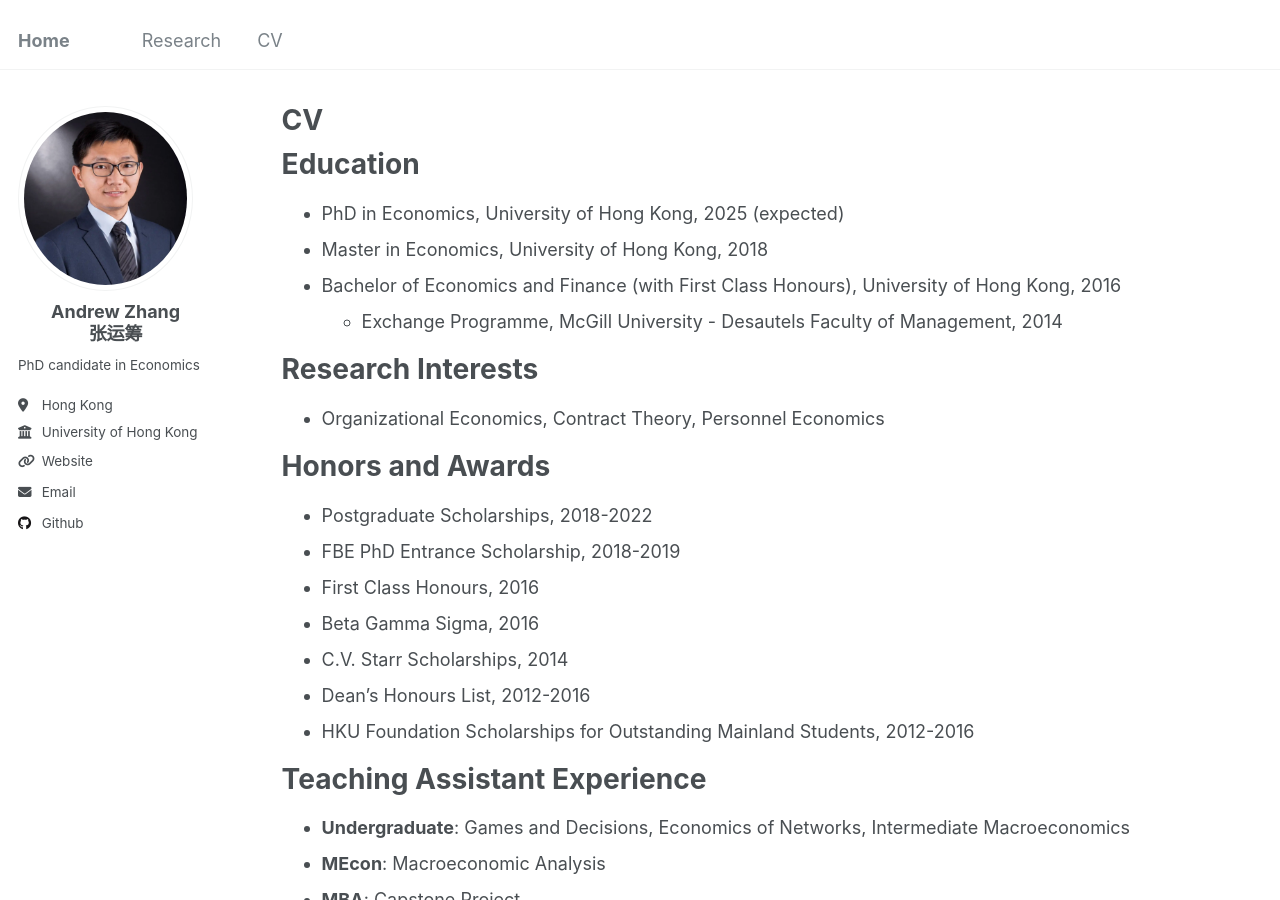
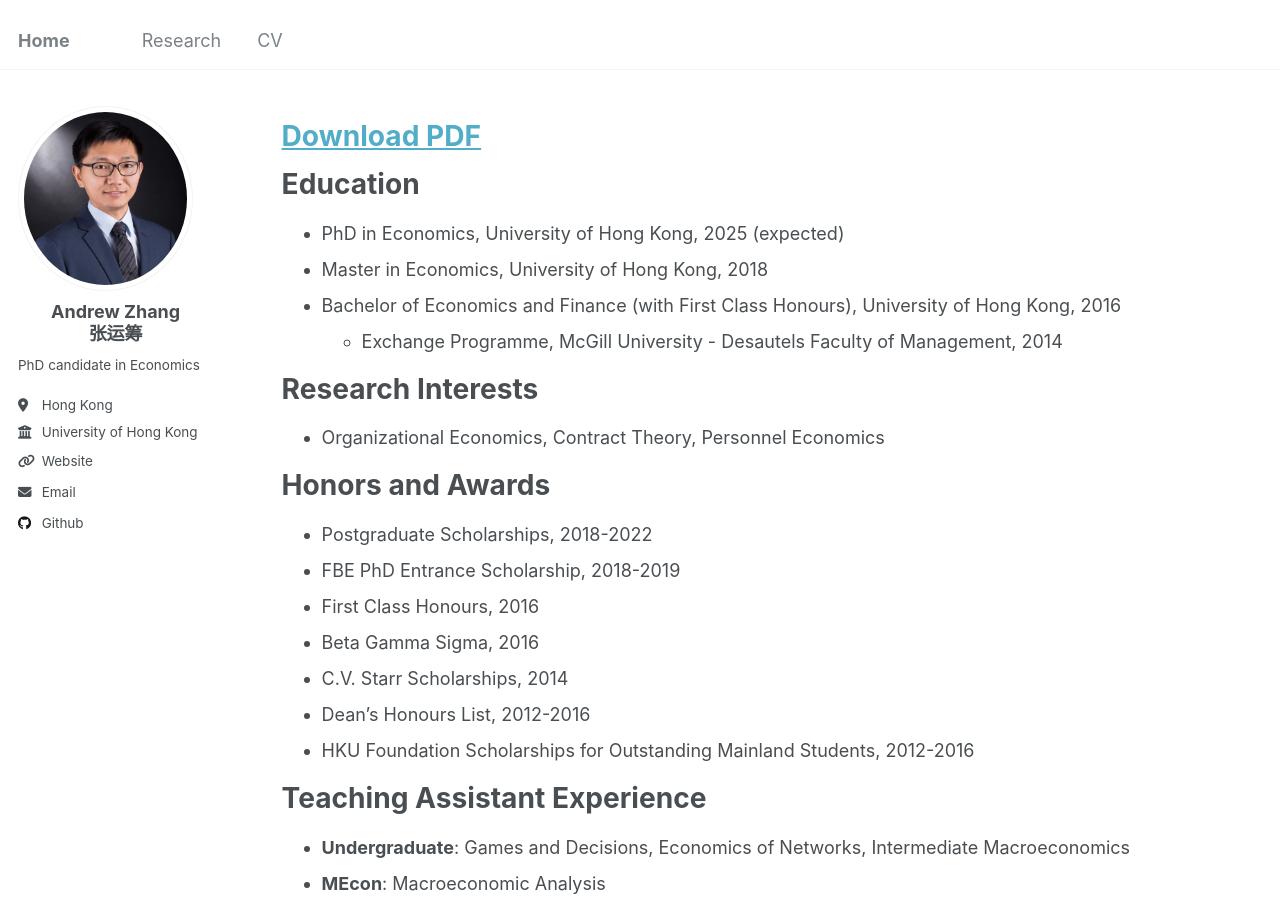
Before and after one commit to Andrew-YC-Zhang/andrew-yc-zhang.github.io, a Jekyll site: the page built from _pages/cv.md, in a window 1280 px wide and 900 px high. Built offline with Jekyll 4.4.1, drawn with Linux system fonts in a browser that asks for light colours.

Commit message:
Update cv.md

```diff
--- a/_pages/cv.md
+++ b/_pages/cv.md
@@ -1,6 +1,5 @@
 ---
 layout: archive
-title: "CV"
 permalink: /cv/
 author_profile: true
 redirect_from:
@@ -8,6 +7,10 @@ redirect_from:
 ---
 
 {% include base_path %}
+
+[Download PDF](https://github.com/Andrew-YC-Zhang/andrew-yc-zhang.github.io/files/CV_Andrew%20(Yunchou)%20ZHANG.pdf)
+======
+
 
 Education
 ======
```
